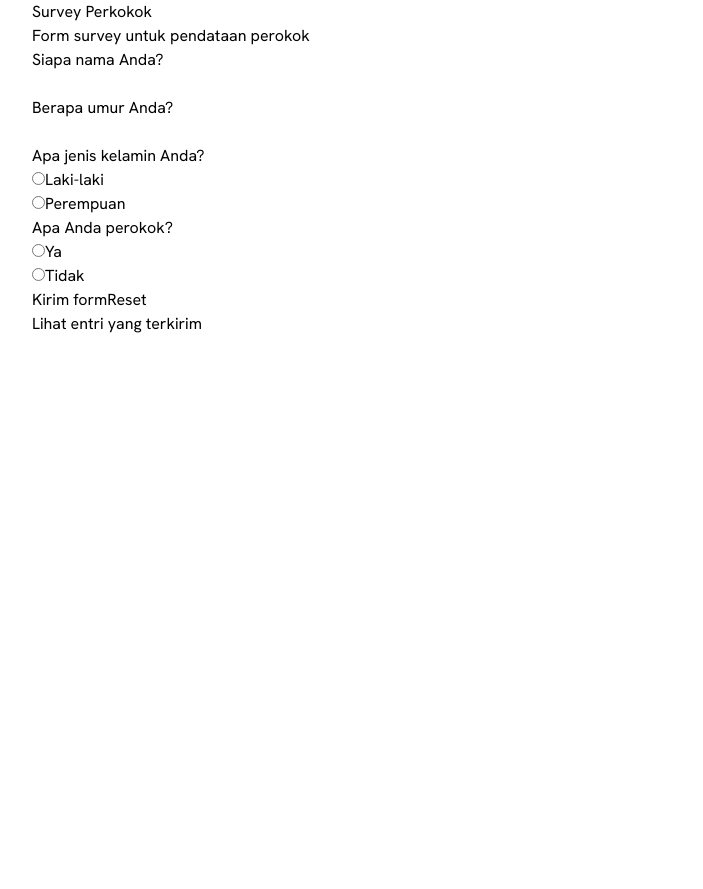
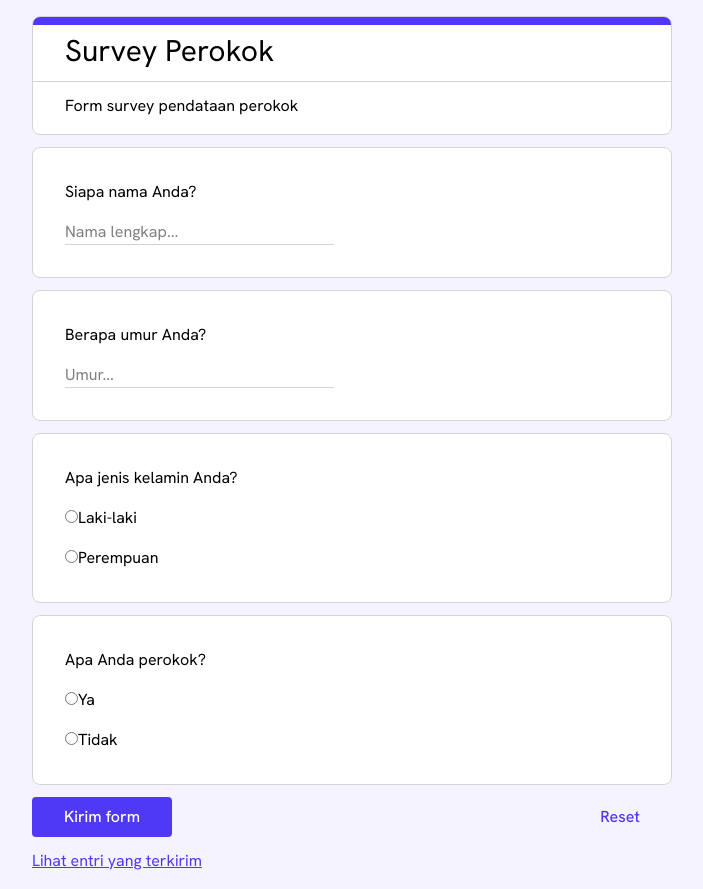
Before and after one commit to sronnaim/koda-b10-react1, a React (Vite) app: page / in a window 1280 px wide. Shown: the whole page, without its empty margins (288-991 px from the left). Before the commit the page ends 800 px from the top, so only its background shows below. Built offline with nearby package versions, Linux system fonts and the light colour scheme.

Commit message:
feat: added styles

```diff
--- a/src/main.css
+++ b/src/main.css
@@ -4,3 +4,7 @@
 @theme {
   --font-sans: "Hanken Grotesk", -apple-system, BlinkMacSystemFont, "Segoe UI", Roboto, "Helvetica Neue", "Noto Sans", Arial, sans-serif, "Apple Color Emoji", "Segoe UI Emoji", "Segoe UI Symbol", "Noto Color Emoji";
 }
+
+body {
+  background-color: var(--color-violet-50);
+}
--- a/src/pages/Entries.jsx
+++ b/src/pages/Entries.jsx
@@ -15,8 +15,15 @@ export default function Entries() {
   const entries = JSON.parse(rawEntries)
 
   return (
-    <table>
-      <thead>
+    <main className="container container max-w-2xl py-2 px-4 m-auto">
+      <article>
+        <h1 className="text-3xl relative overflow-hidden rounded-lg bg-[white] border-neutral-300 border-[1px] px-8 py-4">
+          <div className="bg-indigo-600 absolute inset-0 h-2"></div>
+          Data Form Survey Perokok
+        </h1>
+        <div className="border-[1px] border-neutral-300 rounded-lg overflow-hidden bg-[white] mt-3">
+          <table className="[&_td]:p-2 [&_th]:p-2 [&_tr>*]:text-center [&_tr>*]:text-sm table-auto">
+            <thead class="bg-indigo-600 text-[white] [&_th:not(:first-child)]:border-s-[1px] [&_th:not(:last-child)]:border-e-[1px]">
               <tr>
                 <th scope="col" rowSpan={2}>Nama</th>
                 <th scope="col" rowSpan={2}>Umur</th>
@@ -24,14 +31,15 @@ export default function Entries() {
                 <th scope="col" rowSpan={2}>Perokok</th>
                 <th scope="colgroup" colSpan={4}>Rokok yang dipakai</th>
               </tr>
-        <tr>
+              <tr class="*:border-t-[1px]">
                 <th scope="col">Gudang Garam Filter</th>
                 <th scope="col">Lucky Strike</th>
                 <th scope="col">Marlboro</th>
                 <th scope="col">Esse</th>
               </tr>
             </thead>
-      <tbody>
+            <tbody
+              class="[&>*:nth-child(even)]:bg-indigo-100 [&_tr>*:not(:first-child)]:border-s-[1px] [&_tr>*]:border-[rgba(0,0,0,0.2)]">
               {entries && entries.length >= 1 && entries.map(e => <tr>
                 <th scope="row">{e.name}</th>
                 <td>{e.age}</td>
@@ -43,7 +51,12 @@ export default function Entries() {
                 <td>{e.cigars.includes(4) ? "✅" : ""}</td>
               </tr>)}
             </tbody>
-      <Link to={"/"}>Kembali ke formulir</Link>
           </table>
+        </div>
+        <footer>
+          <Link to={"/"} className="font-medium text-indigo-600 underline">Kembali ke formulir</Link>
+        </footer>
+      </article>
+    </main>
   )
 }
--- a/src/pages/Form.jsx
+++ b/src/pages/Form.jsx
@@ -18,14 +18,19 @@ export default function Form() {
   }
 
   return (
-    <main className="container max-w-160 m-auto">
-      <h1 className="">Survey Perkokok</h1>
-      <p>Form survey untuk pendataan perokok</p>
-      <form onSubmitCapture={handleSubmit(onSubmit)}>
+    <main className="container max-w-160 my-4 m-auto">
+      <article className="form flex flex-col gap-3">
+        <header className="relative overflow-hidden rounded-lg bg-[white] border-neutral-300 border-[1px] *:px-8 py-4">
+          <div className="bg-indigo-600 absolute inset-0 h-2"></div>
+          <h1 className="text-3xl mb-3">Survey Perokok</h1>
+          <p className="pt-3 border-t-[1px] border-neutral-300">Form survey pendataan perokok</p>
+        </header>
+        <form onSubmitCapture={handleSubmit(onSubmit)}
+          className="[&>:not(:last-child)]:border-[1px] *:border-neutral-300 [&>:not(:last-child)]:p-8 [&>:not(:last-child)]:rounded-lg flex flex-col gap-3 [&>:not(:last-child)]:bg-[white] [&>:not(:last-child)]:flex [&>:not(:last-child)]:flex-col [&>:not(:last-child)]:gap-4 [&_input]:outline-none [&_input]:border-b-[1px] [&_input]:border-neutral-300 [&_input]:bg-[transparent]">
           <div>
             <label htmlFor="name">Siapa nama Anda?</label>
             <div>
-            <input {...register("name")} type="text" id="name" autoComplete="name" />
+              <input {...register("name")} className="min-w-[30ch]" type="text" id="name" autoComplete="name" placeholder="Nama lengkap..." />
             </div>
             {errors?.name?.message && <strong>{errors.name.message}</strong>}
           </div>
@@ -33,7 +38,7 @@ export default function Form() {
           <div>
             <label htmlFor="age">Berapa umur Anda?</label>
             <div>
-            <input {...register("age")} type="number" id="age" />
+              <input {...register("age")} placeholder="Umur..." className="min-w-[30ch]" type="number" id="age" />
             </div>
             {errors.age && <strong>{errors.age.message}</strong>}
           </div>
@@ -91,12 +96,13 @@ export default function Form() {
             </div>
             {/* {errors.cigars && <strong>{errors.cigars.message}</strong>} */}
           </div>}
-        <div>
+          <div className="button-group flex justify-between [&>:first-child]:bg-indigo-600 [&>:first-child]:text-[white] last:*:text-indigo-600 *:font-medium *:rounded *:px-8 *:py-2">
             <button type="submit">Kirim form</button>
             <button type="reset">Reset</button>
           </div>
         </form >
-      <Link to={"/entries"} >Lihat entri yang terkirim</Link>
+        <Link to={"/entries"} className="text-indigo-600 underline" >Lihat entri yang terkirim</Link>
+      </article>
     </main>
   )
 }
```
Lines whose indentation alone changed are shown as unchanged.
